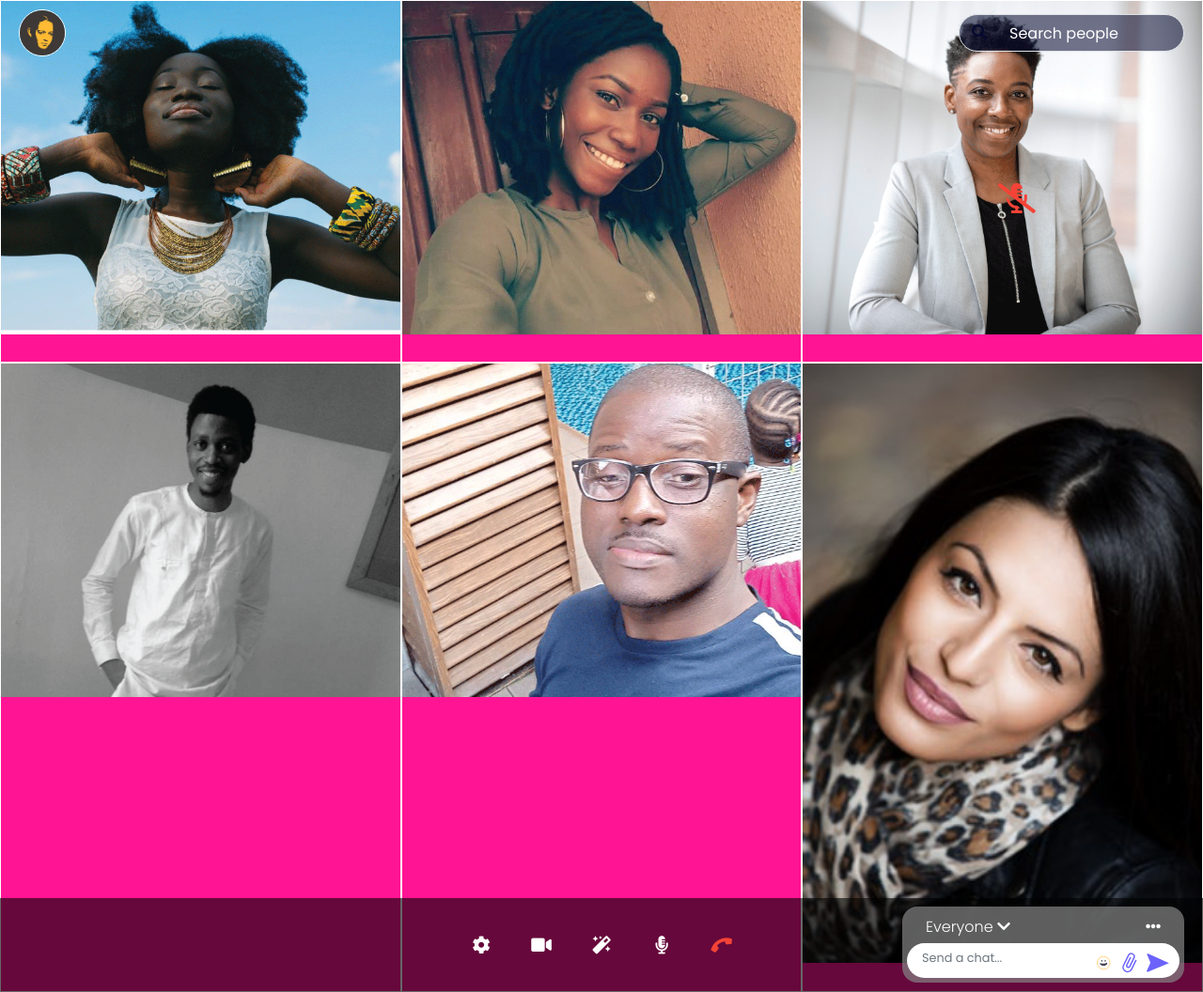
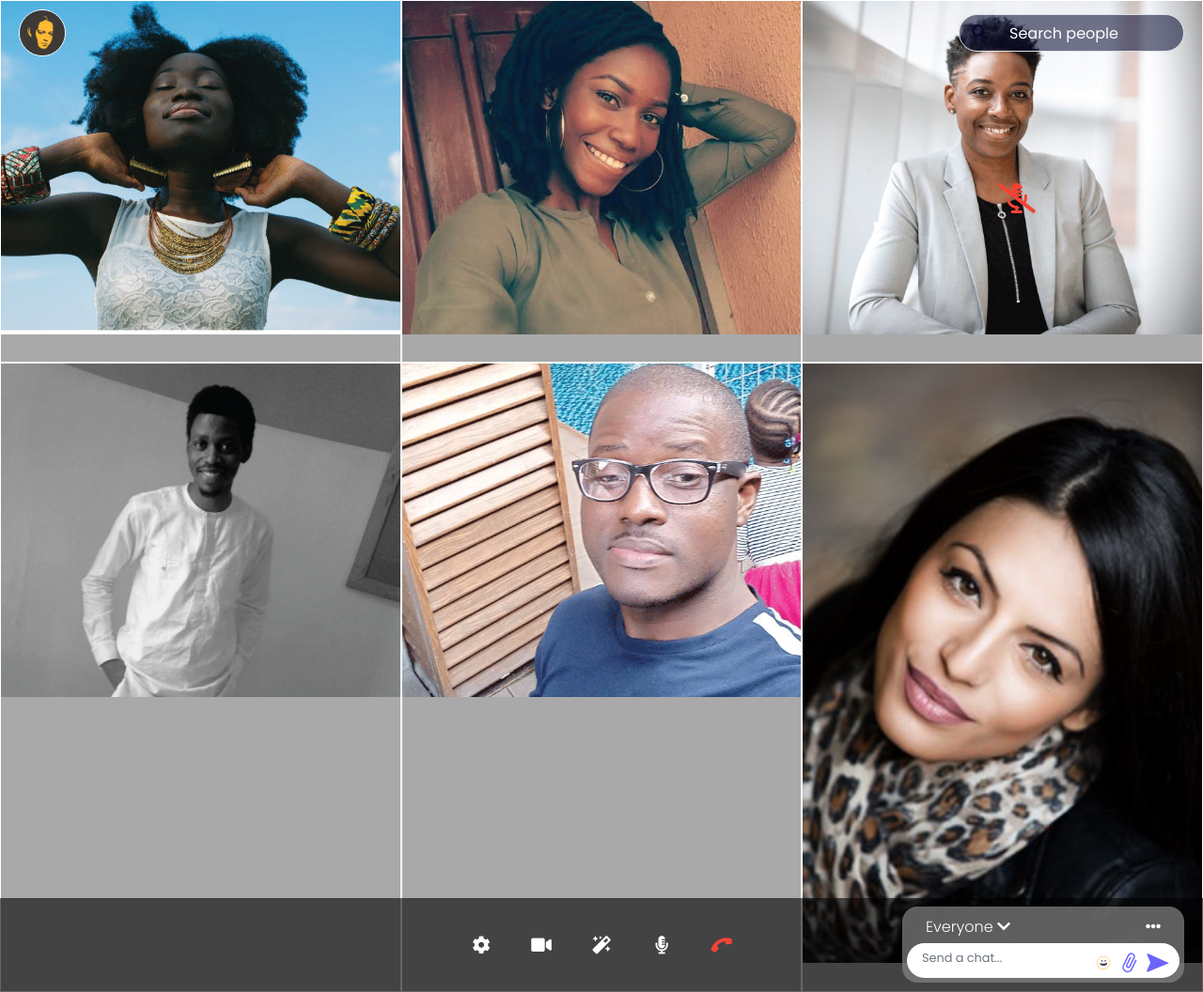
Before and after one commit to olaysco/video-conference-app, a PHP site: page / in a window 1280 px wide. Shown: the whole page at 94% size. Run offline with PHP 8.4, Linux system fonts and the light colour scheme; some libraries are stand-ins or nearby versions.

Commit message:
changed to .php extension

```diff
--- a/index.php
+++ b/index.php
@@ -154,7 +154,7 @@
         grid-template-columns: repeat(auto-fit, minmax(33.33%, 1fr));
     }
     .grid-element{
-        background-color: deepPink;
+        background-color:rgba(133, 133, 133, 0.7);
         color: #fff;
         border: 1px solid #fff;
         height: 100%;
```
